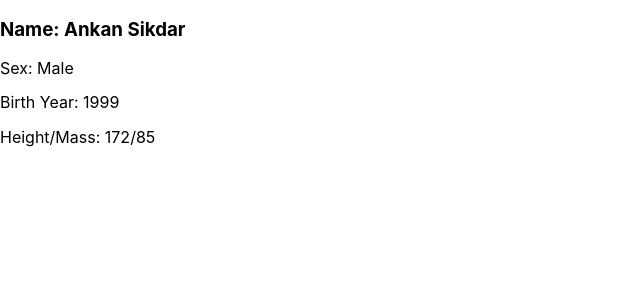
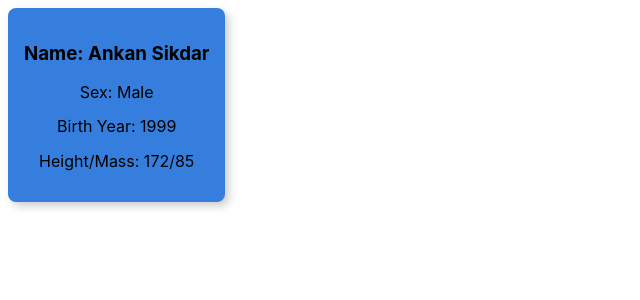
Before and after one commit to ankanSikdar/react-starwars-wiki, a React (Create React App) app: page / in a window 1280 px wide. Shown: the top 300 px of the page, without its empty margins (0-640 px from the left). Built offline with nearby package versions, Linux system fonts and the light colour scheme.

Commit message:
Added styling

```diff
--- a/src/Card.js
+++ b/src/Card.js
@@ -3,7 +3,7 @@ import React from 'react'
 
 const Card = () => {
     return (
-        <div>
+        <div className="tc bg-blue dib br3 pa3 ma2 grow bw2 shadow-5">
             <h3>Name: Ankan Sikdar</h3>
             <p>Sex: Male</p>
             <p>Birth Year: 1999</p>
```
